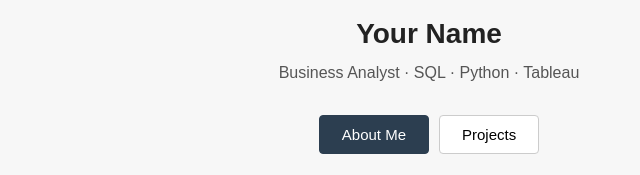
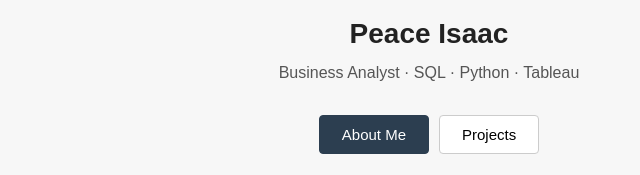
Before and after one commit to LoluPH/LoluPH.github.io, a plain HTML site: page index.html in a window 1280 px wide. Shown: the part 183-358 px from the top of the page, 211-851 px from the left. Drawn offline with Linux system fonts and the light colour scheme.

Commit message:
Replace placeholder name with my own

```diff
--- a/index.html
+++ b/index.html
@@ -154,7 +154,7 @@
         <!-- Replace this div with <img src="your-photo.jpg" class="photo"> -->
         <div class="photo">Photo</div>
 
-        <h1>Your Name</h1>
+        <h1>Peace Isaac</h1>
         <p>Business Analyst · SQL · Python · Tableau</p>
       </header>
 
```
